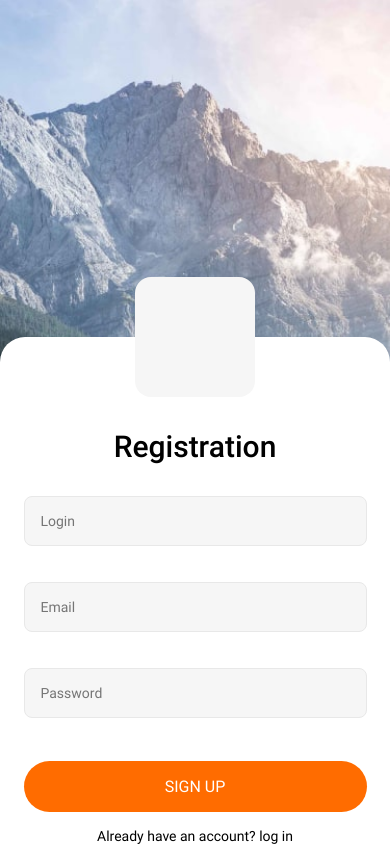
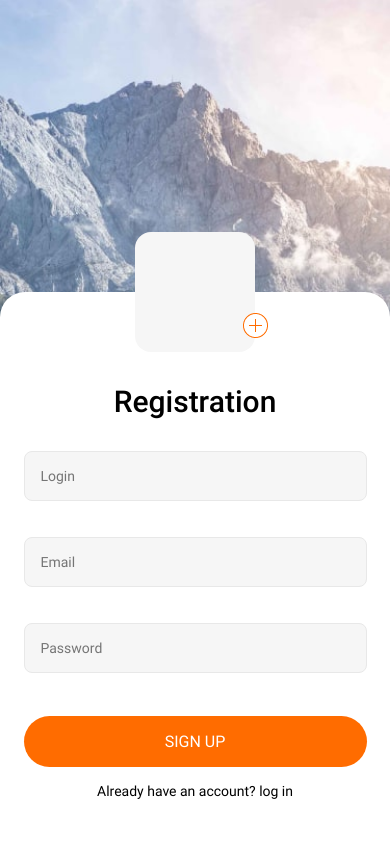
Before and after one commit to Nandy7777/react-native-hw, a React Native app in the folder myNewProject/: screen / in a window 390 px wide. Built offline with nearby package versions, Linux system fonts and the light colour scheme.

Commit message:
some fix

```diff
--- a/myNewProject/App.js
+++ b/myNewProject/App.js
@@ -24,12 +24,3 @@ export default function App() {
     </>
   );
 }
-
-const styles = StyleSheet.create({
-  container: {
-    flex: 1,
-    backgroundColor: '#fff',
-    alignItems: 'center',
-    justifyContent: 'center',
-  },
-});
--- a/myNewProject/Screens/RegistrationScreen.js
+++ b/myNewProject/Screens/RegistrationScreen.js
@@ -11,6 +11,7 @@ import {
   Keyboard,
   TouchableWithoutFeedback,
   Dimensions,
+  Image,
 } from 'react-native';
 
 const initialState = {
@@ -23,7 +24,9 @@ export default function RegistrationScreen() {
   console.log(Platform.OS);
   const [isShowKeyboard, setIsShowKeyboard] = useState(false);
   const [state, setState] = useState(initialState);
-  const [isFocused, setIsFocused] = useState(false);
+  const [isFocusedL, setIsFocusedL] = useState(false);
+  const [isFocusedE, setIsFocusedE] = useState(false);
+  const [isFocusedP, setIsFocusedP] = useState(false);
 
   const keyboardHide = () => {
     setIsShowKeyboard(false);
@@ -32,7 +35,6 @@ export default function RegistrationScreen() {
 
   const keboardHideAndSubmit = () => {
     setIsShowKeyboard(false);
-    setIsFocused(false);
     Keyboard.dismiss();
     console.log('state:', state);
     setState(initialState);
@@ -43,6 +45,10 @@ export default function RegistrationScreen() {
 
   return (
     <TouchableWithoutFeedback onPress={keyboardHide}>
+      <KeyboardAvoidingView
+        behavior={Platform.OS == 'ios' ? 'padding' : 'height'}
+        style={{ flex: 1 }}
+      >
         <View style={styles.container}>
           <ImageBackground
             style={{
@@ -55,16 +61,17 @@ export default function RegistrationScreen() {
             }}
             source={require('../assets/images/back-ground.jpg')}
           >
-          <KeyboardAvoidingView
-          // behavior={Platform.OS == 'ios' ? 'padding' : 'height'}
-          >
             <View
               style={{
                 ...styles.whiteContainer,
-                marginBottom: isShowKeyboard ? 200 : 0,
+                marginBottom: isShowKeyboard ? 150 : 0,
               }}
             >
-              <View style={styles.photoFrame}></View>
+              <View style={styles.photoFrame}>
+                <View style={styles.btnAdd}>
+                  <Image source={require('../assets/images/add.png')} />
+                </View>
+              </View>
               <View style={styles.form}>
                 <View style={styles.header}>
                   <Text style={styles.headerTitle}>Registration</Text>
@@ -73,16 +80,16 @@ export default function RegistrationScreen() {
                   <TextInput
                     style={{
                       ...styles.input,
-                      backgroundColor: isFocused ? '#FFFFFF' : '#F6F6F6',
-                      color: isFocused ? '#212121' : '#BDBDBD',
-                      borderColor: isFocused ? '#FF6C00' : '#E8E8E8',
+                      backgroundColor: isFocusedL ? '#FFFFFF' : '#F6F6F6',
+                      color: isFocusedL ? '#212121' : '#BDBDBD',
+                      borderColor: isFocusedL ? '#FF6C00' : '#E8E8E8',
                       marginBottom: 16,
                     }}
                     onFocus={() => {
                       setIsShowKeyboard(true);
-                      setIsFocused(true);
+                      setIsFocusedL(true);
                     }}
-                    onBlur={() => setIsFocused(false)}
+                    onBlur={() => setIsFocusedL(false)}
                     placeholder="Login"
                     value={state.nickname}
                     onChangeText={value =>
@@ -94,16 +101,16 @@ export default function RegistrationScreen() {
                   <TextInput
                     style={{
                       ...styles.input,
-                      backgroundColor: isFocused ? '#FFFFFF' : '#F6F6F6',
-                      color: isFocused ? '#212121' : '#BDBDBD',
-                      borderColor: isFocused ? '#FF6C00' : '#E8E8E8',
+                      backgroundColor: isFocusedE ? '#FFFFFF' : '#F6F6F6',
+                      color: isFocusedE ? '#212121' : '#BDBDBD',
+                      borderColor: isFocusedE ? '#FF6C00' : '#E8E8E8',
                       marginBottom: 16,
                     }}
                     onFocus={() => {
                       setIsShowKeyboard(true);
-                      setIsFocused(true);
+                      setIsFocusedE(true);
                     }}
-                    onBlur={() => setIsFocused(false)}
+                    onBlur={() => setIsFocusedE(false)}
                     placeholder="Email"
                     value={state.email}
                     onChangeText={value => setState(prevState => ({ ...prevState, email: value }))}
@@ -113,15 +120,15 @@ export default function RegistrationScreen() {
                   <TextInput
                     style={{
                       ...styles.input,
-                      backgroundColor: isFocused ? '#FFFFFF' : '#F6F6F6',
-                      color: isFocused ? '#212121' : '#BDBDBD',
-                      borderColor: isFocused ? '#FF6C00' : '#E8E8E8',
+                      backgroundColor: isFocusedP ? '#FFFFFF' : '#F6F6F6',
+                      color: isFocusedP ? '#212121' : '#BDBDBD',
+                      borderColor: isFocusedP ? '#FF6C00' : '#E8E8E8',
                     }}
                     onFocus={() => {
                       setIsShowKeyboard(true);
-                      setIsFocused(true);
+                      setIsFocusedP(true);
                     }}
-                    onBlur={() => setIsFocused(false)}
+                    onBlur={() => setIsFocusedP(false)}
                     placeholder="Password"
                     value={state.password}
                     onChangeText={value =>
@@ -145,9 +152,9 @@ export default function RegistrationScreen() {
                 </TouchableOpacity>
               </View>
             </View>
-          </KeyboardAvoidingView>
           </ImageBackground>
         </View>
+      </KeyboardAvoidingView>
     </TouchableWithoutFeedback>
   );
 }
@@ -165,11 +172,9 @@ const styles = StyleSheet.create({
   },
   whiteContainer: {
     backgroundColor: '#ffffff',
-    // height: 549,
     borderTopLeftRadius: 25,
     borderTopRightRadius: 25,
     alignItems: 'center',
-    // marginBottom: 0,
   },
   photoFrame: {
     width: 120,
@@ -231,9 +236,15 @@ const styles = StyleSheet.create({
   btnGoLogin: {
     alignItems: 'center',
     marginTop: 16,
+    marginBottom: 45,
   },
   btnGoLoginText: {
     color: '#000000',
     fontFamily: 'Roboto-Regular',
   },
+  btnAdd: {
+    position: "absolute",
+    right: -12.5,
+    bottom: 14,
+  },
 });
```
Also changed, not shown: myNewProject/assets/images/add.png (added), myNewProject/assets/images/del.png (added). Lines whose indentation alone changed are shown as unchanged.
